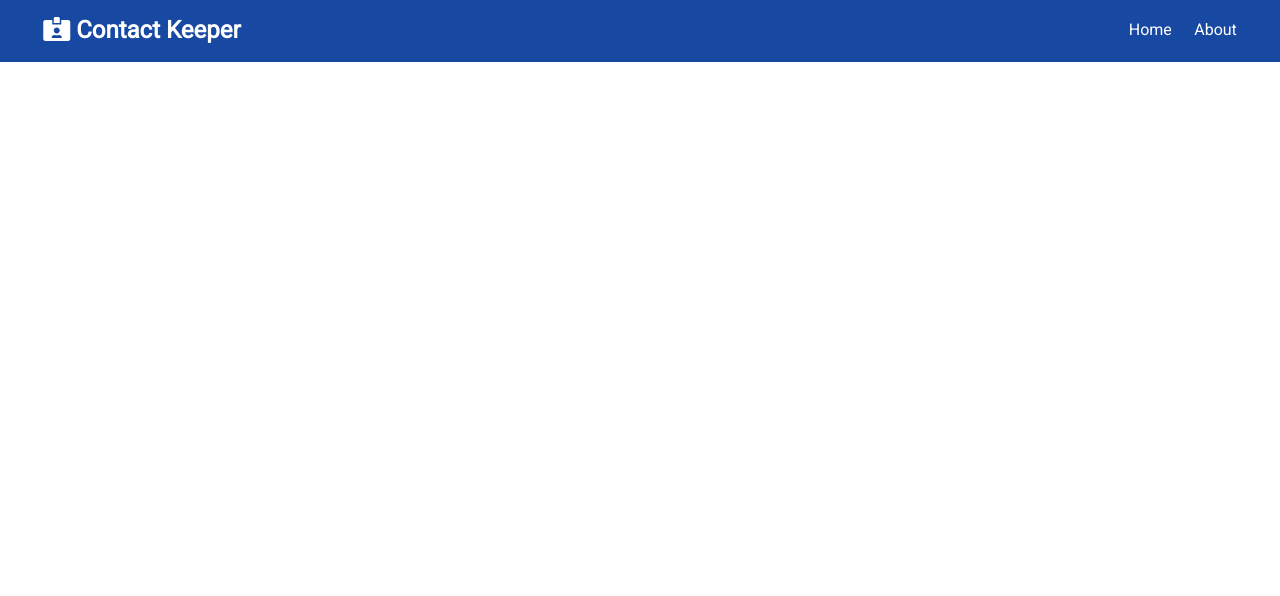
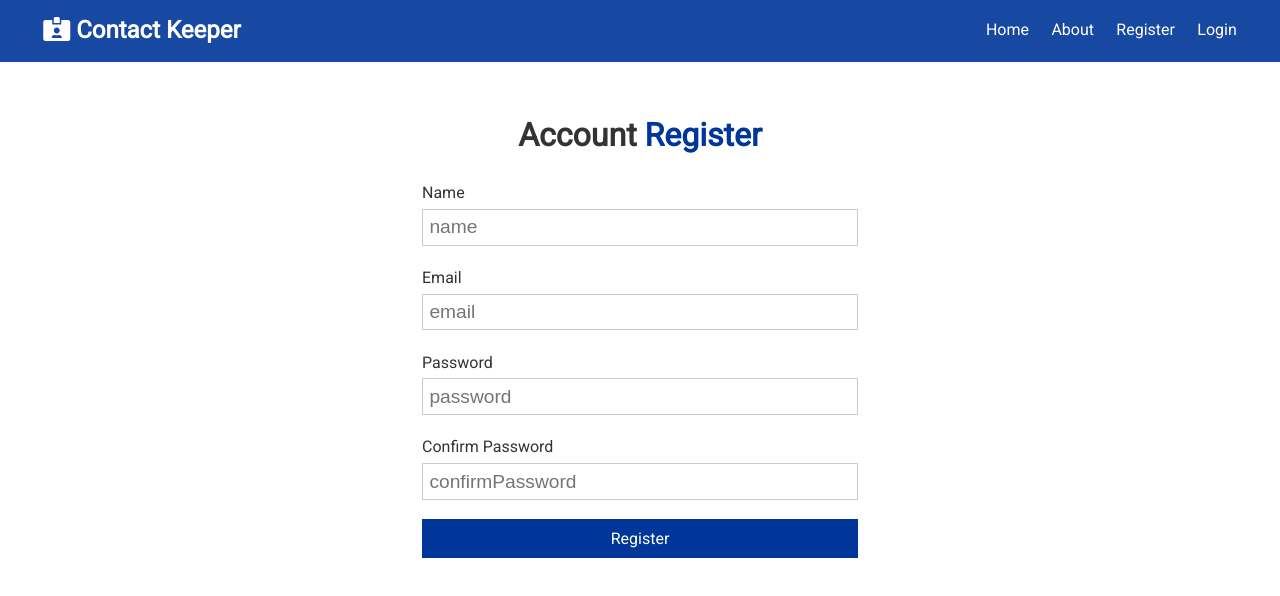
Before and after one commit to RohanKumar110/contact-keeper, a React (Create React App) app in the folder client/: page /register in a window 1280 px wide. Shown: the top 596 px of the page. Built offline with nearby package versions, Linux system fonts and the light colour scheme.

Commit message:
add login and register component and links to navbar

```diff
--- a/client/src/components/App.js
+++ b/client/src/components/App.js
@@ -2,10 +2,12 @@ import "../App.css";
 import Home from "./pages/Home";
 import About from "./pages/About";
 import Navbar from "./layout/Navbar";
+import Login from "./auth/Login";
+import Register from "./auth/Register";
 import React, { Fragment } from "react";
+import { Switch, Route } from "react-router-dom";
 import AuthState from "../context/auth/AuthState";
 import ContactState from "../context/contact/ContactState";
-import { Switch, Route } from "react-router-dom";
 
 function App() {
   return (
@@ -17,6 +19,8 @@ function App() {
             <Switch>
               <Route exact path="/" component={Home} />
               <Route exact path="/about" component={About} />
+              <Route exact path="/register" component={Register} />
+              <Route exact path="/login" component={Login} />
             </Switch>
           </div>
         </Fragment>
--- /dev/null
+++ b/client/src/components/auth/Login.js
@@ -0,0 +1,52 @@
+import React, { useState } from "react";
+
+function Login() {
+  const [user, setUser] = useState({
+    email: "",
+    password: "",
+  });
+  const { email, password } = user;
+
+  const handleChange = (e) =>
+    setUser({ ...user, [e.target.name]: e.target.value });
+
+  const handleSubmit = (e) => {
+    e.preventDefault();
+    console.log("Login");
+  };
+
+  return (
+    <div className="form-container">
+      <h1>
+        Account <span className="text-primary">Login</span>
+      </h1>
+      <form onSubmit={handleSubmit}>
+        <div className="form-group">
+          <label htmlFor="email">Email</label>
+          <input
+            type="email"
+            name="email"
+            id="email"
+            placeholder="email"
+            value={email}
+            onChange={handleChange}
+          />
+        </div>
+        <div className="form-group">
+          <label htmlFor="password">Password</label>
+          <input
+            type="password"
+            name="password"
+            id="password"
+            placeholder="password"
+            value={password}
+            onChange={handleChange}
+          />
+        </div>
+        <button className="btn btn-primary btn-block">Login</button>
+      </form>
+    </div>
+  );
+}
+
+export default Login;
--- /dev/null
+++ b/client/src/components/auth/Register.js
@@ -0,0 +1,76 @@
+import React, { useState } from "react";
+
+function Register() {
+  const [user, setUser] = useState({
+    name: "",
+    email: "",
+    password: "",
+    confirmPassword: "",
+  });
+  const { name, email, password, confirmPassword } = user;
+
+  const handleChange = (e) =>
+    setUser({ ...user, [e.target.name]: e.target.value });
+
+  const handleSubmit = (e) => {
+    e.preventDefault();
+    console.log("Registered");
+  };
+
+  return (
+    <div className="form-container">
+      <h1>
+        Account <span className="text-primary">Register</span>
+      </h1>
+      <form onSubmit={handleSubmit}>
+        <div className="form-group">
+          <label htmlFor="name">Name</label>
+          <input
+            type="text"
+            name="name"
+            id="name"
+            placeholder="name"
+            value={name}
+            onChange={handleChange}
+          />
+        </div>
+        <div className="form-group">
+          <label htmlFor="email">Email</label>
+          <input
+            type="email"
+            name="email"
+            id="email"
+            placeholder="email"
+            value={email}
+            onChange={handleChange}
+          />
+        </div>
+        <div className="form-group">
+          <label htmlFor="password">Password</label>
+          <input
+            type="password"
+            name="password"
+            id="password"
+            placeholder="password"
+            value={password}
+            onChange={handleChange}
+          />
+        </div>
+        <div className="form-group">
+          <label htmlFor="confirmPassword">Confirm Password</label>
+          <input
+            type="password"
+            name="confirmPassword"
+            id="confirmPassword"
+            placeholder="confirmPassword"
+            value={confirmPassword}
+            onChange={handleChange}
+          />
+        </div>
+        <button className="btn btn-primary btn-block">Register</button>
+      </form>
+    </div>
+  );
+}
+
+export default Register;
--- a/client/src/components/layout/Navbar.js
+++ b/client/src/components/layout/Navbar.js
@@ -17,6 +17,12 @@ function Navbar({ title, icon }) {
         <li>
           <Link to="/about">About</Link>
         </li>
+        <li>
+          <Link to="/register">Register</Link>
+        </li>
+        <li>
+          <Link to="/login">Login</Link>
+        </li>
       </ul>
     </div>
   );
```
